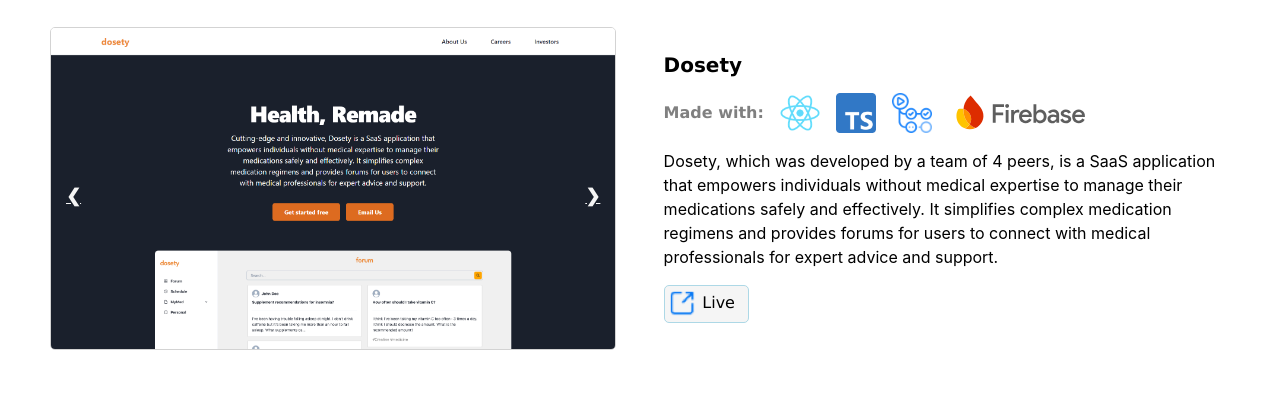
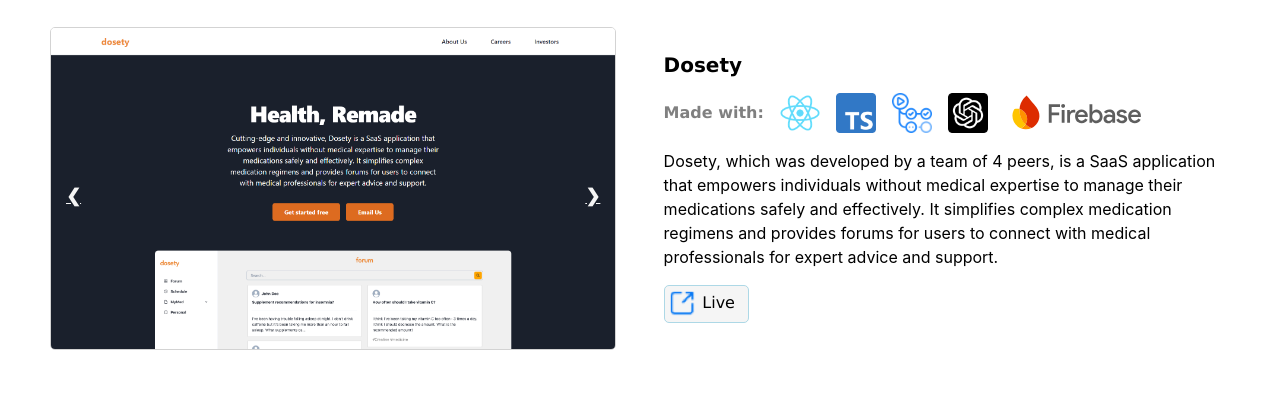
Before and after one commit to Ratanak-Rin-Sbu/MyPortfolio, a plain HTML site: page index.html in a window 1280 px wide. Shown: the part 840-1235 px from the top of the page. Drawn offline with nearby package versions, Linux system fonts and the light colour scheme.

Commit message:
Updated portfolio

```diff
--- a/index.html
+++ b/index.html
@@ -244,6 +244,7 @@
               <li><img class="used-tech" src="./images/react.png" alt=""></li>
               <li><img class="used-tech" src="./images/typescript.png" alt=""></li>
               <li><img class="used-tech" src="./images/MapBook/githubActions.png" alt=""></li>
+              <li><img class="used-tech" src="./images/chatgpt.png" alt=""></li>
               <li><img class="used-tech" src="./images/MapBook/firebase.svg" alt="" style="width: 90%"></li>
             </ul>
           <p class="project-des-des">
```
Also changed, not shown: images/chatgpt.png (added).
